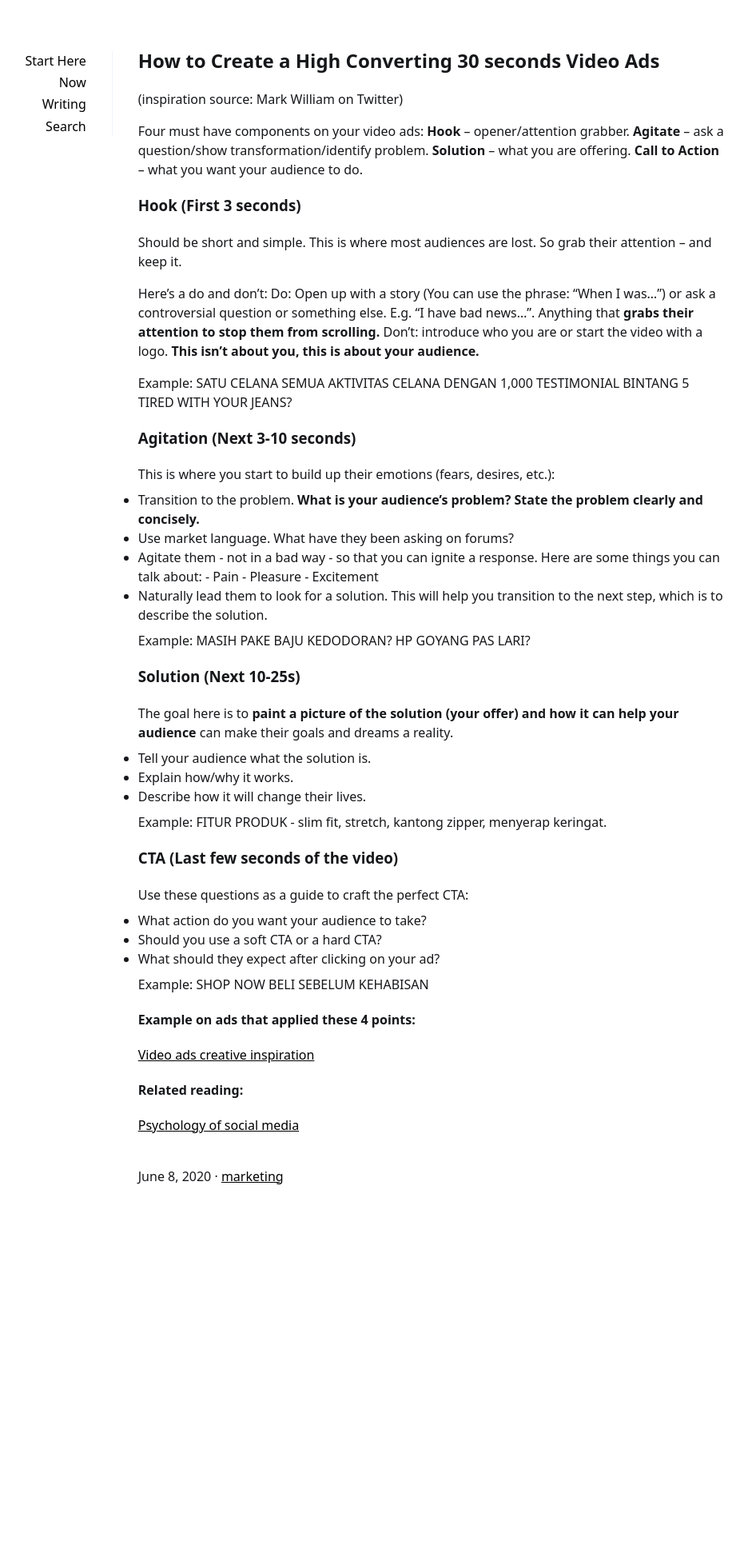
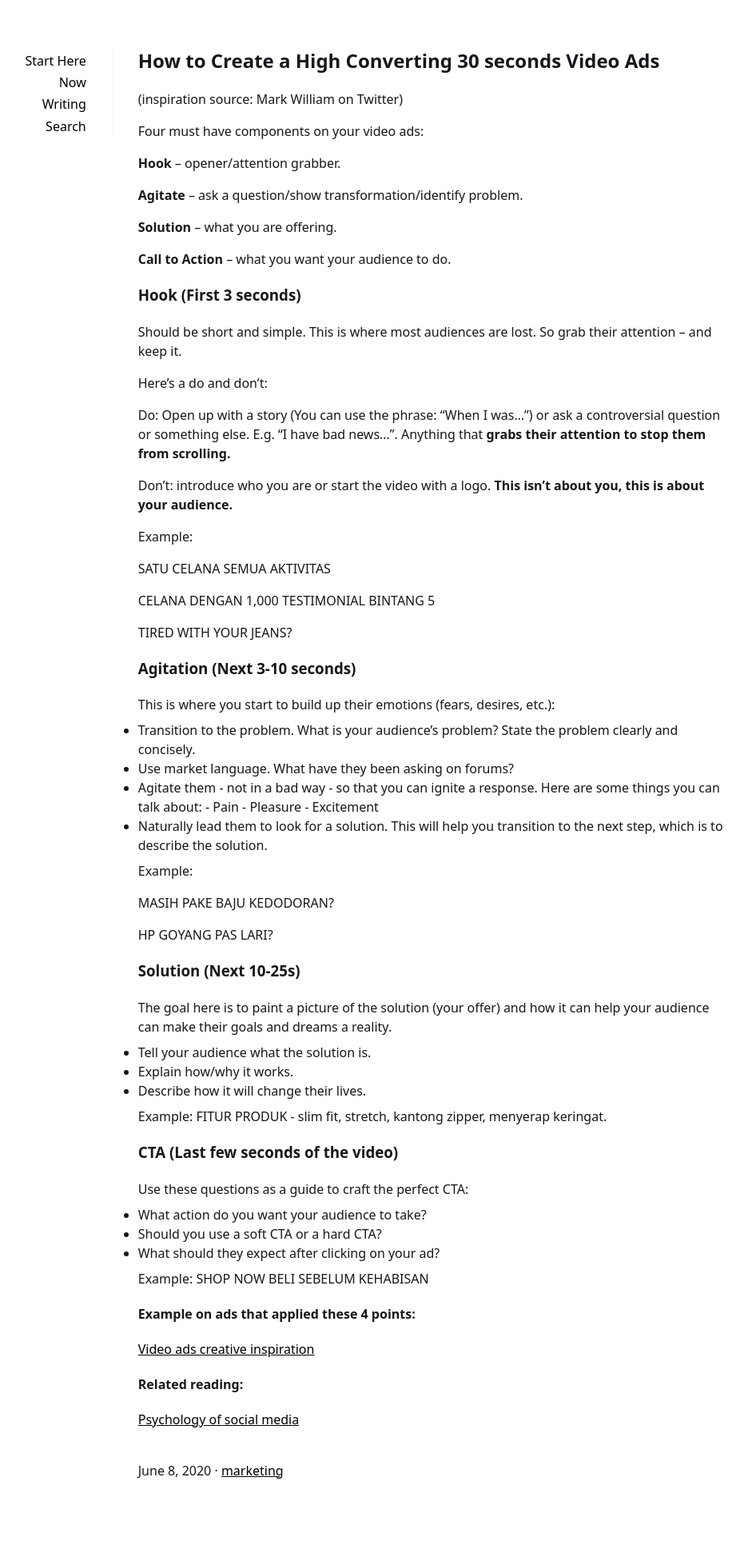
Before and after one commit to chickenchop/jekyll, a Jekyll site: the page built from _posts/2020-06-08-How-to-Create-a-High-Converting 1-Minute-Video-Ads.md, in a window 1280 px wide. Shown: the whole page at 80% size, without its empty margins (180-1116 px from the left). Built offline with Jekyll 4.4.1, drawn with Linux system fonts in a browser that asks for light colours; before the commit the page ends 1579 px from its top, so only the background shows below that.

```diff
--- a/_posts/2020-06-08-How-to-Create-a-High-Converting 1-Minute-Video-Ads.md
+++ b/_posts/2020-06-08-How-to-Create-a-High-Converting 1-Minute-Video-Ads.md
@@ -8,27 +8,35 @@ tags: [marketing]
 (inspiration source: Mark William on Twitter)
 
 Four must have components on your video ads:
+
 **Hook** – opener/attention grabber.
+
 **Agitate** – ask a question/show transformation/identify problem.
+
 **Solution** – what you are offering.
+
 **Call to Action** – what you want your audience to do.
 
 ### Hook (First 3 seconds)
 Should be short and simple. This is where most audiences are lost. So grab their attention -- and keep it.
 
 Here's a do and don't:
-Do: Open up with a story (You can use the phrase: "When I was...") or ask a controversial question or something else. E.g.
-	"I have bad news...". Anything that **grabs their attention to stop them from scrolling.**
+
+Do: Open up with a story (You can use the phrase: "When I was...") or ask a controversial question or something else. E.g. "I have bad news...". Anything that **grabs their attention to stop them from scrolling.**
+
 Don't: introduce who you are or start the video with a logo. **This isn't about you, this is about your audience.**
 
 Example:
+
 SATU CELANA SEMUA AKTIVITAS
+
 CELANA DENGAN 1,000 TESTIMONIAL BINTANG 5
+
 TIRED WITH YOUR JEANS?
 
 ### Agitation (Next 3-10 seconds)
 This is where you start to build up their emotions (fears, desires, etc.):
-- Transition to the problem. **What is your audience's problem?** **State the problem clearly and concisely.**
+- Transition to the problem. What is your audience's problem? State the problem clearly and concisely.
 - Use market language. What have they been asking on forums?
 - Agitate them - not in a bad way - so that you can ignite a response. Here are some things you can talk about:
 		- Pain
@@ -37,11 +45,13 @@ This is where you start to build up their emotions (fears, desires, etc.):
 - Naturally lead them to look for a solution. This will help you transition to the next step, which is to describe the solution.
 
 Example:
+
 MASIH PAKE BAJU KEDODORAN?
+
 HP GOYANG PAS LARI?
 
 ### Solution (Next 10-25s)
-The goal here is to **paint a picture of the solution (your offer) and how it can help your audience** can make their goals and dreams a reality.
+The goal here is to paint a picture of the solution (your offer) and how it can help your audience can make their goals and dreams a reality.
 - Tell your audience what the solution is.
 - Explain how/why it works.
 - Describe how it will change their lives.
```
